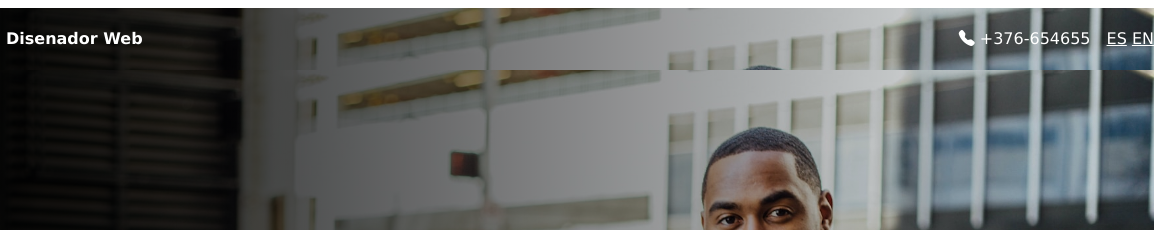
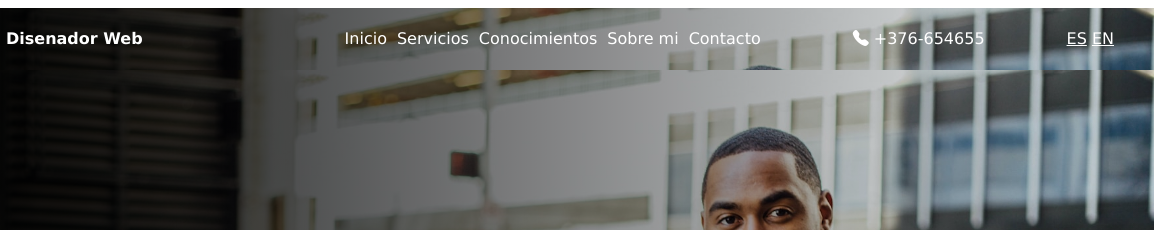
Before and after one commit to SantiagoTorresC/LandigPage-FINAL-PRACTICAL-WORK-DIPLOMA, a plain HTML site: page index.html in a window 1280 px wide. Shown: the top 230 px of the page, 118-1280 px from the left. Drawn offline with nearby package versions, Linux system fonts and the light colour scheme.

Commit message:
HEADER Y HERO FINALIZADOS

```diff
--- a/css/estilo.css
+++ b/css/estilo.css
@@ -103,7 +103,7 @@ h1{
     color: white;
 }
 
-/* -------------FIN DE LA CONFIGURACION DEL HERO-------------- */
+/* -----------------------------------FIN DE LA CONFIGURACION DEL HERO------------------------------------ */
 
 
 /* CONFIGURACION DEL HEADER */
@@ -119,7 +119,7 @@ h1{
     background-repeat: no-repeat;
     background-size: cover;
     color: #FFFFFF;
-    z-index: 2;git
+    z-index: 2;
 }
 
 .HEADER-GENERAL::before{
@@ -145,10 +145,6 @@ h1{
     /* con este valor de margin estoy haciendo un espacio A LA DERECHA para que el texto que lleva al lado no quede pegado. */
 }
 
-.iconoTELEF{
-    margin-left: 800px;
-}
-
 .seleccion a{
     transition: color 0.3s ease;
     color: inherit;
@@ -158,3 +154,36 @@ h1{
 .seleccion a:hover{
     color: #d66939;
 }
+
+.seleccion2{
+    margin-right: 40px;
+}
+
+.MenuNav{
+    display: flex;
+    white-space: nowrap;
+    /* Esta propiedad evita los saltos de linea dentro del enlace, es decir que el texto aparezca todo junto en la misma linea */
+    margin-left: 120px
+}
+
+.contacto{
+    margin-left: 60px;
+
+}
+
+.MenuNav a{
+    text-decoration: none;
+    /* Esto le quita el subrayado que trae. */
+    color: #FFFFFF;
+    margin-right: 10px;
+    /* Esto agrega un espacio entre cada opcion */
+    transition: color 0.3s ease;
+}
+
+.MenuNav a:hover{
+    color: #d66939;
+    text-decoration: underline;
+    text-transform: uppercase;
+}
+
+/* ---------------------------------FIN DE LA CONFIGURACION DEL HEADER------------------------------- */
--- a/index.html
+++ b/index.html
@@ -15,15 +15,29 @@
          <h4>Disenador Web</h4>
         </div>
 
-        <div class="iconoTELEF">
+        <nav class="MenuNav">
+            <a href="#">Inicio</a>
+            <a href="#">Servicios</a>
+            <a href="#">Conocimientos</a>
+            <a href="#">Sobre mi</a>
+            <a href="#">Contacto</a>
+        </nav>
+
+        <!-- servicios abajo ira proceso de trabajo
+        conocimientos abajo ira ultimos TRABAJOS
+        sobre mi abajo ira PROCESO
+        contaco -->
+
+
+        <div>
             <P> <span> <i class="bi bi-telephone-fill"></i> </span> +376-654655</P>
-        <!-- Se agrego una etiqueta span dentro de la etiqueta p, para que la misma contenga al logo al lado
-        del texto -->
+            <!-- Se agrego una etiqueta span dentro de la etiqueta p, para que la misma contenga al logo al
+            lado del texto -->
         </div>
 
         <nav class="seleccion">
-            <a href="">ES</a>
-            <a href="">EN</a>
+                <a href="">ES</a>
+                <a href="" class="seleccion2">EN</a>
         </nav>
 
     </header>
```
Also changed, not shown: icons8-instagram.svg (deleted).
